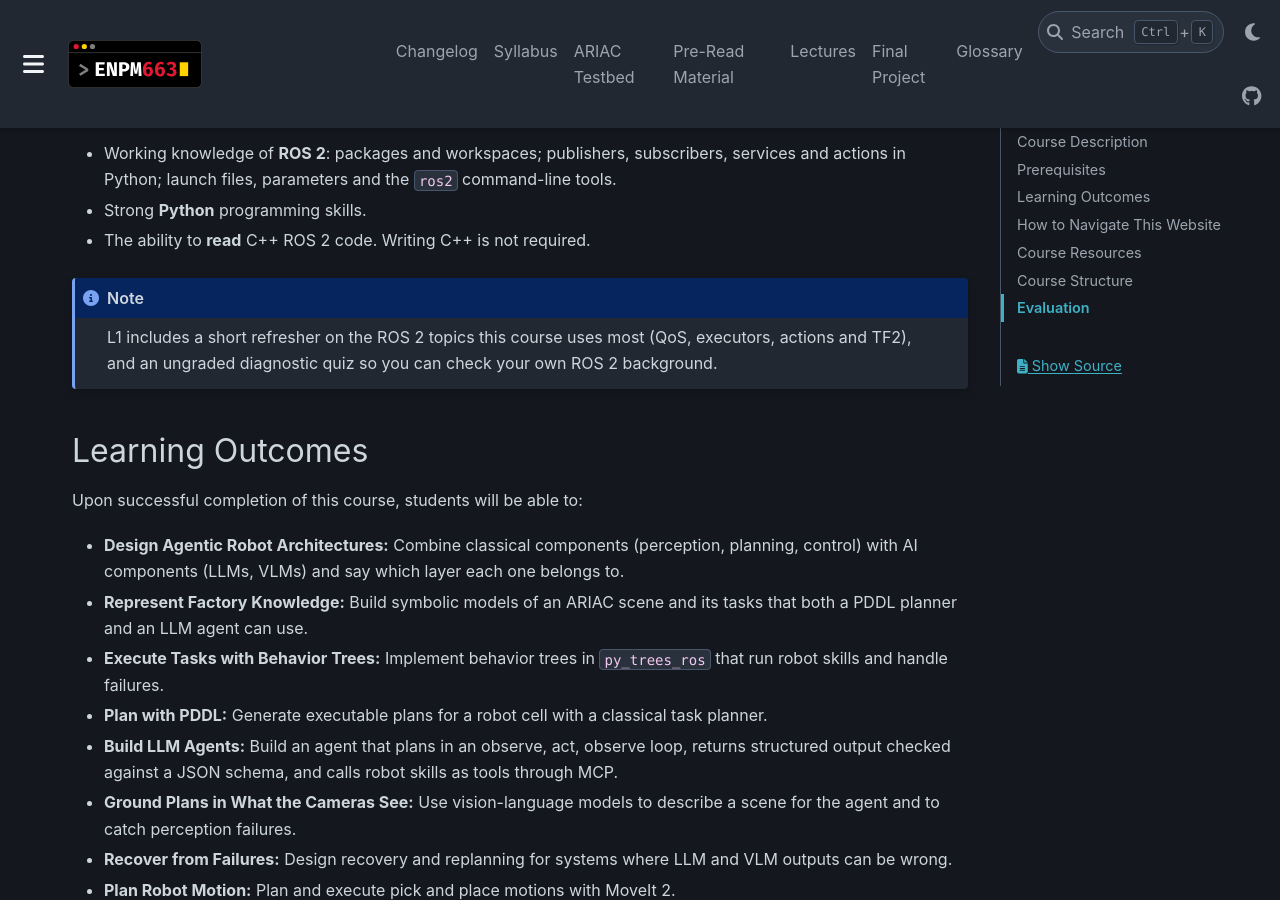
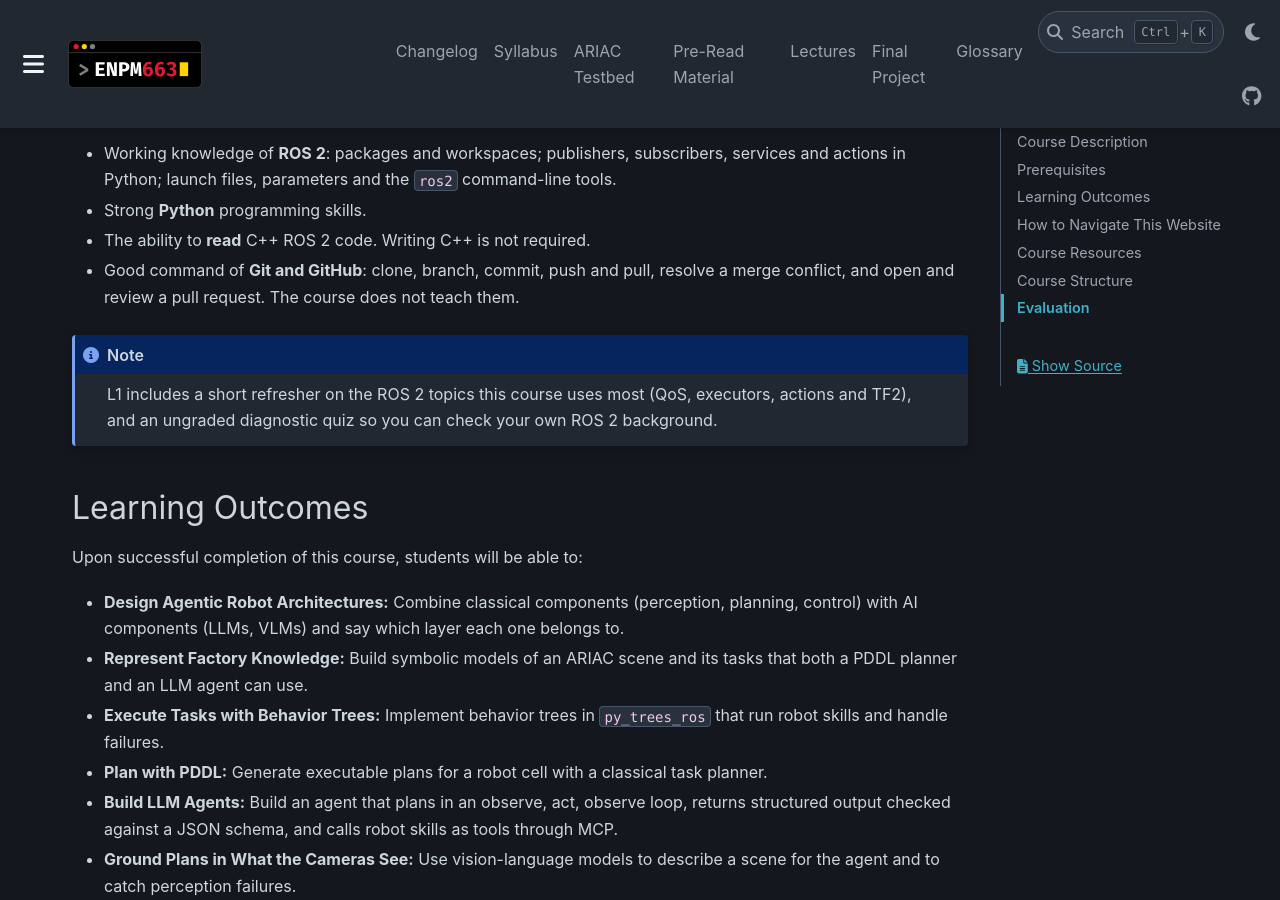
Before and after one commit to rubixcubic/enpm663-spring-docs, a Sphinx documentation site: the page built from docs/source/index.rst, in a window 1280 px wide and 900 px high, scrolled down 912 px. Built offline with Sphinx 7.4.7 and the PyData theme 0.15.4, drawn with Linux system fonts in a browser that asks for light colours.

Commit message:
v0.4.18: Git and GitHub are prerequisites
The syllabus, the syllabus page and the home page list them, with the
skills the course expects. syllabus.pdf is rebuilt.

```diff
--- a/docs/source/conf.py
+++ b/docs/source/conf.py
@@ -4,7 +4,7 @@ from datetime import date
 project = "ENPM663 Spring 2027"
 author = "Z. Kootbally"
 copyright = f"{date.today().year}, {author}"
-release = "v0.4.17"
+release = "v0.4.18"
 
 extensions = [
     "myst_parser",
--- a/docs/source/index.rst
+++ b/docs/source/index.rst
@@ -43,6 +43,9 @@ Students enrolling in ENPM663 must have:
   the ``ros2`` command-line tools.
 - Strong **Python** programming skills.
 - The ability to **read** C++ ROS 2 code. Writing C++ is not required.
+- Good command of **Git and GitHub**: clone, branch, commit, push and pull,
+  resolve a merge conflict, and open and review a pull request. The course
+  does not teach them.
 
 .. note::
 
--- a/docs/source/syllabus/index.rst
+++ b/docs/source/syllabus/index.rst
@@ -28,6 +28,9 @@ Prerequisites
        group project.
    * - **C++ (reading)**
      - Read C++ ROS 2 code. Writing C++ is not a prerequisite.
+   * - **Git and GitHub**
+     - Clone, branch, commit, push and pull, resolve a merge conflict, and
+       open and review a pull request. The course does not teach them.
 
 .. admonition:: Not sure about your ROS 2 background?
    :class: tip
```
Also changed, not shown: docs/source/changelog/changelog.rst (+10 -1 lines), syllabus.md (+3 -0 lines), 1 other file.
